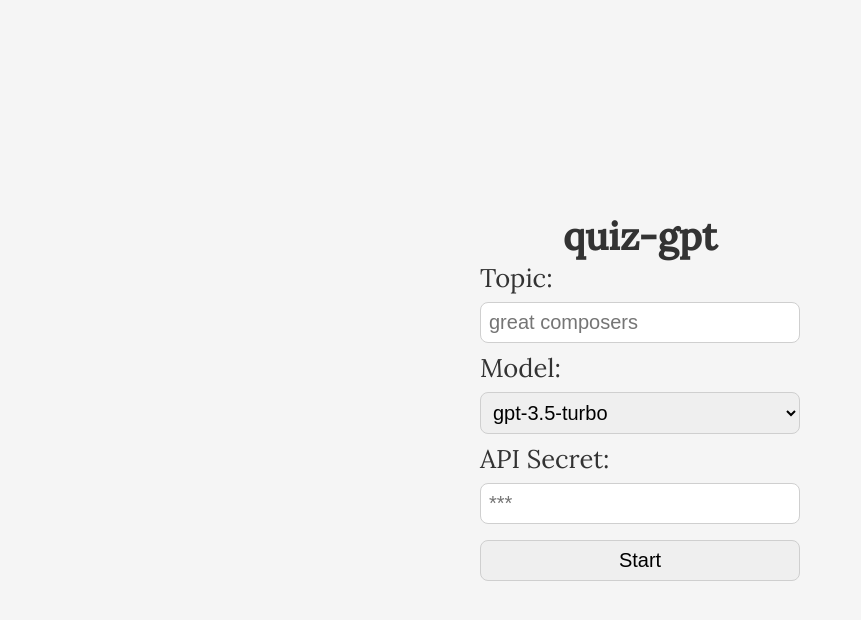
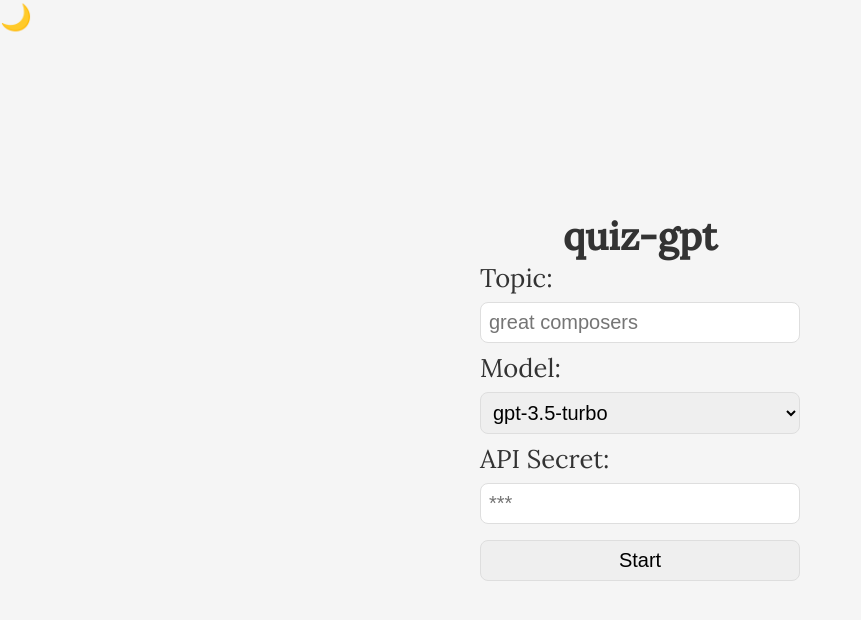
Before and after one commit to Shukaaa/quizgpt, an Angular app: page / in a window 1280 px wide. Shown: the top 620 px of the page, without its empty margins (0-861 px from the left). Built offline with nearby package versions, Linux system fonts and the light colour scheme; what ngx-highlightjs would draw is missing.

Commit message:
added basic dark light theme

```diff
--- a/src/_variables.scss
+++ /dev/null
@@ -1,3 +0,0 @@
-$light-bg: #f5f5f5;
-$grey-color: #777;
-$dark-color: #333;
--- a/src/app/app.component.html
+++ b/src/app/app.component.html
@@ -1,3 +1,5 @@
+<app-theme-switch></app-theme-switch>
+
 <section id="ask-main">
   <h1>quiz-gpt</h1>
   <app-game-inputs
--- a/src/app/app.component.scss
+++ b/src/app/app.component.scss
@@ -1,5 +1,3 @@
-@import "../variables";
-
 h1 {
   text-align: center;
 }
@@ -22,10 +20,9 @@ h1 {
 
   &.top {
     top: 75px;
-    transform: translate(-50%, -50%);
   }
 
-  transition: all 0.8s ease-in-out;
+  transition: top 0.8s ease-in-out;
 }
 
 #quiz-main {
--- a/src/app/app.component.ts
+++ b/src/app/app.component.ts
@@ -1,4 +1,4 @@
-import {Component} from '@angular/core';
+import {AfterViewInit, Component} from '@angular/core';
 import {QuizService} from "./core/service/QuizService";
 import {Question} from "./core/types/question";
 import {QuizSettings} from "./core/types/settings";
@@ -8,7 +8,7 @@ import {QuizSettings} from "./core/types/settings";
   templateUrl: './app.component.html',
   styleUrls: ['./app.component.scss']
 })
-export class AppComponent {
+export class AppComponent implements AfterViewInit {
   inGame = false
   question: null | Question = null
   score = 0
@@ -16,6 +16,10 @@ export class AppComponent {
   settings: QuizSettings = {topic: "", model: "gpt-3.5-turbo", apiSecret: ""}
 
   constructor(private quizService: QuizService) {}
+
+  ngAfterViewInit() {
+    //document.documentElement.setAttribute('data-theme', 'dark');
+  }
 
   onQuestion(question: Question) {
     console.log(question)
--- a/src/app/app.module.ts
+++ b/src/app/app.module.ts
@@ -9,6 +9,7 @@ import {Highlight, HIGHLIGHT_OPTIONS} from "ngx-highlightjs";
 import { LooseScreenComponent } from './core/components/loose-screen/loose-screen.component';
 import { GameInputsComponent } from './core/components/game-inputs/game-inputs.component';
 import { InformationListComponent } from './core/components/information-list/information-list.component';
+import { ThemeSwitchComponent } from './core/components/theme-switch/theme-switch.component';
 
 @NgModule({
   declarations: [
@@ -17,7 +18,8 @@ import { InformationListComponent } from './core/components/information-list/inf
     QuestionComponent,
     LooseScreenComponent,
     GameInputsComponent,
-    InformationListComponent
+    InformationListComponent,
+    ThemeSwitchComponent
   ],
   imports: [
     BrowserModule,
--- a/src/app/core/components/loader/loader.component.scss
+++ b/src/app/core/components/loader/loader.component.scss
@@ -1,11 +1,9 @@
-@import "../../../../variables";
-
 .loader {
   width: fit-content;
   font-weight: bold;
   font-family: monospace;
   font-size: 30px;
-  background:linear-gradient(90deg,$dark-color 50%,#0000 0) right/200% 100%;
+  background:linear-gradient(90deg, var(--dark-color) 50%,#0000 0) right/200% 100%;
   animation: l21 2s infinite linear;
 
   &::before {
@@ -13,7 +11,7 @@
     color: #0000;
     padding: 0 5px;
     background: inherit;
-    background-image: linear-gradient(90deg, $light-bg 50%, $dark-color 0);
+    background-image: linear-gradient(90deg, var(--bg-color) 50%, var(--dark-color) 0);
     -webkit-background-clip:text;
     background-clip:text;
   }
--- /dev/null
+++ b/src/app/core/components/theme-switch/theme-switch.component.html
@@ -0,0 +1,3 @@
+<div>
+  <span (click)="changeTheme($event)">{{getTheme() === 'light' ? '🔆' : '🌙'}}</span>
+</div>
--- /dev/null
+++ b/src/app/core/components/theme-switch/theme-switch.component.scss
@@ -0,0 +1,9 @@
+div {
+  position: absolute;
+
+  width: 33px;
+  height: 33px;
+
+  cursor: pointer;
+  user-select: none;
+}
--- /dev/null
+++ b/src/app/core/components/theme-switch/theme-switch.component.ts
@@ -0,0 +1,34 @@
+import {Component, OnInit} from '@angular/core';
+
+@Component({
+  selector: 'app-theme-switch',
+  templateUrl: './theme-switch.component.html',
+  styleUrls: ['./theme-switch.component.scss']
+})
+export class ThemeSwitchComponent implements OnInit {
+  ngOnInit() {
+    const theme = localStorage.getItem('theme');
+    if (theme) {
+      this.setTheme(theme);
+    }
+  }
+
+  changeTheme(event: any) {
+    if (event.target.innerHTML === "🔆") {
+      event.target.innerHTML = "🌙";
+      this.setTheme("dark");
+    } else {
+      event.target.innerHTML = "🔆";
+      this.setTheme("light");
+    }
+  }
+
+  setTheme(themeName: string) {
+    localStorage.setItem('theme', themeName);
+    document.documentElement.setAttribute('data-theme', themeName);
+  }
+
+  getTheme() {
+    return localStorage.getItem('theme');
+  }
+}
--- a/src/styles.scss
+++ b/src/styles.scss
@@ -1,6 +1,20 @@
 @import url('https://fonts.googleapis.com/css2?family=Lora:wght@400;500&display=swap');
-@import "variables";
 @import 'highlight.js/styles/github.css';
+
+:root {
+  --bg-color: #f5f5f5;
+  --bg-color-hover: #dedede;
+  --grey-color: #777;
+  --dark-color: #333;
+}
+
+[data-theme="dark"] {
+  $bg: #f5f5f5;
+  --bg-color: #333;
+  --bg-color-hover: #555;
+  --grey-color: #666;
+  --dark-color: #f5f5f5;
+}
 
 * {
   margin: 0;
@@ -12,8 +26,8 @@
 body {
   font-family: 'Lora', serif;
   font-size: 1.6rem;
-  color: $dark-color;
-  background-color: $light-bg;
+  color: var(--dark-color);
+  background-color: var(--bg-color);
 }
 
 a {
@@ -37,17 +51,17 @@ a {
 code {
   font-family: 'Courier New', Courier, monospace;
   font-size: 1.4rem;
-  background-color: $light-bg !important;
+  background-color: var(--bg-color) !important;
   padding: 0.2rem;
   border-radius: 0.2rem;
-  box-shadow: 0 0 0 1px $dark-color;
+  box-shadow: 0 0 0 1px var(--dark-color);
 }
 
 select, input, button {
   font-size: 1.25rem;
   padding: 0.5rem;
   border-radius: 0.5rem;
-  border: 1px solid darken($light-bg, 15%);
+  border: 1px solid var(--bg-color-hover);
   margin: 0.5rem 0;
   width: 100%;
 }
@@ -57,7 +71,7 @@ button {
   cursor: pointer;
 
   &:hover {
-    background-color: darken($light-bg, 15%);
+    background-color: var(--bg-color-hover);
   }
 }
 
```
